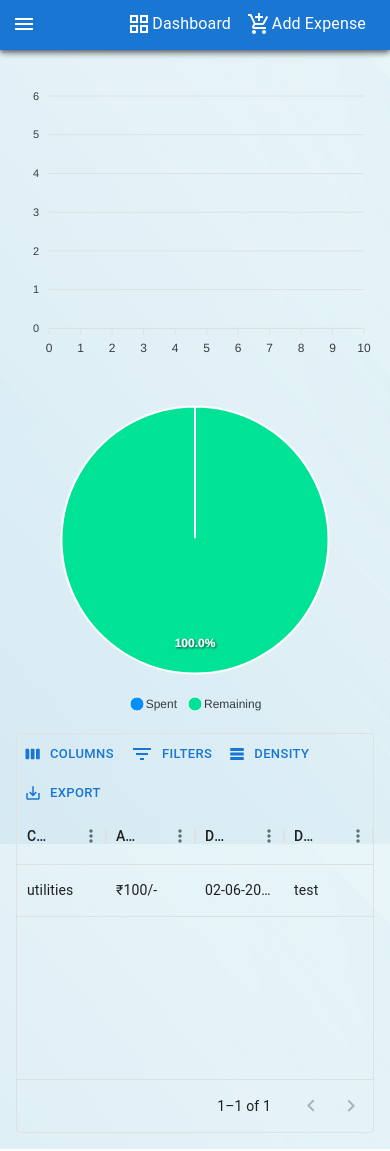
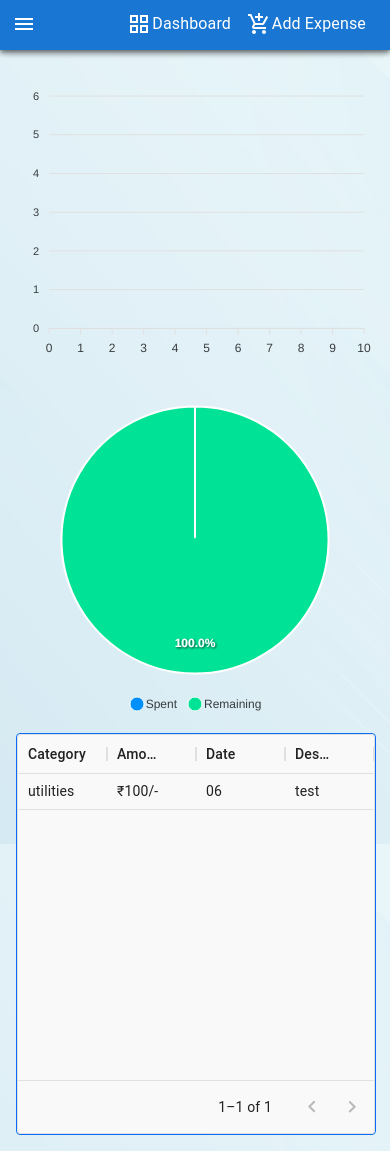
Before and after one commit to akhil-anand/expense-tracker-app-React, a React (Create React App) app: page /expense-tracker-app-React/dashboard in a window 390 px wide. Built offline with nearby package versions, Linux system fonts and the light colour scheme; no server answers.

Commit message:
UI changes

```diff
--- a/src/components/data-grid/DataGridComponent.tsx
+++ b/src/components/data-grid/DataGridComponent.tsx
@@ -2,7 +2,7 @@ import { useEffect, useState } from 'react';
 import Box from '@mui/material/Box';
 import { DataGrid, GridColDef, GridToolbar, GridValueGetterParams } from '@mui/x-data-grid';
 
-const DataGridComponent = ({ rows, columns, loading, checkboxSelection }: any) => {
+const DataGridComponent = ({ rows, columns, loading, checkboxSelection, disableColumnMenu, density, hideToolbar }: any) => {
 
   const [columnsData, setColumnsData] = useState<any>([
     {
@@ -42,7 +42,7 @@ const DataGridComponent = ({ rows, columns, loading, checkboxSelection }: any) =
 
 
   return (
-    <Box sx={{ height: 400, width: '100%' }}>
+    <Box sx={{ height: 400, width: '100%', border: '1px solid #0a6cf5', borderRadius: '4px', bgcolor: '#f9f9f9' }}>
       <DataGrid
         rows={rowsData}
         columns={columnsData}
@@ -53,11 +53,14 @@ const DataGridComponent = ({ rows, columns, loading, checkboxSelection }: any) =
             },
           },
         }}
+        disableColumnMenu={disableColumnMenu}
         loading={loading}
         pageSizeOptions={[5]}
         checkboxSelection={checkboxSelection}
         disableRowSelectionOnClick
-        slots={{ toolbar: GridToolbar }}
+        slots={{ toolbar: hideToolbar ? null : GridToolbar }}
+        density={density}
+        sx={{ '& .MuiDataGrid-columnsContainer': { borderBottom: '1px solid #9cd9ff' } }} // Adding border bottom to column headers
       />
     </Box>
   )
--- a/src/components/edit-expense-modal/EditExpenseModal.tsx
+++ b/src/components/edit-expense-modal/EditExpenseModal.tsx
@@ -23,13 +23,13 @@ const ExpenseModal = ({ open, handleClose, expense, refreshExpenses }: any) => {
     useEffect(() => {
 
         if (expense) {
-            const date:any = dayjs(moment(expense?.dateOfPurchase).format('DD-MM-YYYY'));
+            const date:any = dayjs(moment(expense?.dateOfPurchase).format('MM-DD-YYYY'));
             const month:any = date ? dayjs(date).month() + 1 : '';
             setFormData({
                 price: expense.price,
                 category: expense.category,
                 description: expense.description,
-                dateOfPurchase: moment(expense?.dateOfPurchase).format('DD-MM-YYYY'),
+                dateOfPurchase: new Date(expense?.dateOfPurchase),
                 month: Number(month) < 10 ? `0${month}` : `${month}`,
                 year: date.year()
             });
@@ -47,7 +47,7 @@ const handleDateChange = (date:any) => {
     const formattedDate = date ? `${date.toDate()}/${formattedMonth}/${date.year()}` : ''; // Format the date string
     setFormData({
         ...formData,
-        dateOfPurchase: moment(date.toDate()).format('DD-MM-YYYY'),
+        dateOfPurchase: new Date(date.toDate()),
         month: formattedMonth, // Update the month in the state
         year: date ? dayjs(date).year() : '', // Update the year in the state
     });
--- a/src/layouts/AddPayment/AddPayment.tsx
+++ b/src/layouts/AddPayment/AddPayment.tsx
@@ -31,7 +31,7 @@ const AddPayment = () => {
                 price: formData?.amount,
                 category: formData?.category,
                 description: formData?.description,
-                dateOfPurchase: moment(new Date()).format('DD-MM-YYYY'),
+                dateOfPurchase: new Date(),
                 month: new Date().getMonth() < 10 ? ('0' + (new Date().getMonth() + 1)) : (new Date().getMonth() + 1),
                 year: new Date().getFullYear()
             })
--- a/src/layouts/Dashboard/Dashboard.tsx
+++ b/src/layouts/Dashboard/Dashboard.tsx
@@ -30,14 +30,16 @@ const Dashboard = () => {
       field: 'category',
       headerName: 'Category',
       flex: 1,
-      width: 150,
+      // width: 150,
       // editable: true,
+      sortable: false,
+      // renderCell: (params) => `₹${params?.value}/-`
     },
     {
       field: 'price',
       headerName: 'Amount',
       flex: 1,
-      width: 150,
+      // width: 150,
       // editable: true,
       renderCell: (params) => `₹${params?.value}/-`
     },
@@ -45,14 +47,19 @@ const Dashboard = () => {
       field: 'dateOfPurchase',
       headerName: 'Date',
       flex: 1,
-      width: 150,
+      type: 'date',
+      valueFormatter(params) {
+        return new Date(params?.value)
+      },
+      // width: 150,
       // editable: true,
+      renderCell: (params) => `${isMobile ? moment(new Date(params?.value)).format('DD') : moment(new Date(params?.value)).format('DD/MM/YYYY')}`
     },
     {
       field: 'description',
       headerName: 'Descriptions',
       flex: 1,
-      width: 150,
+      // width: 150,
       // editable: true,
     },
     // {
@@ -212,7 +219,15 @@ const Dashboard = () => {
         )}
       </Box>
       <Box sx={{ width: '100%', flexGrow: 1 }}>
-        <DataGridComponent rows={expensesData} columns={expensesColumn} loading={fetchingData} checkboxSelection={!isMobile} />
+        <DataGridComponent
+        rows={expensesData}
+        columns={expensesColumn}
+        loading={fetchingData}
+        checkboxSelection={!isMobile}
+        disableColumnMenu={isMobile}
+        density={isMobile ? 'compact' : 'standard'}
+        hideToolbar={isMobile ? true : false}
+        />
       </Box>
     </Container>
   );
```
